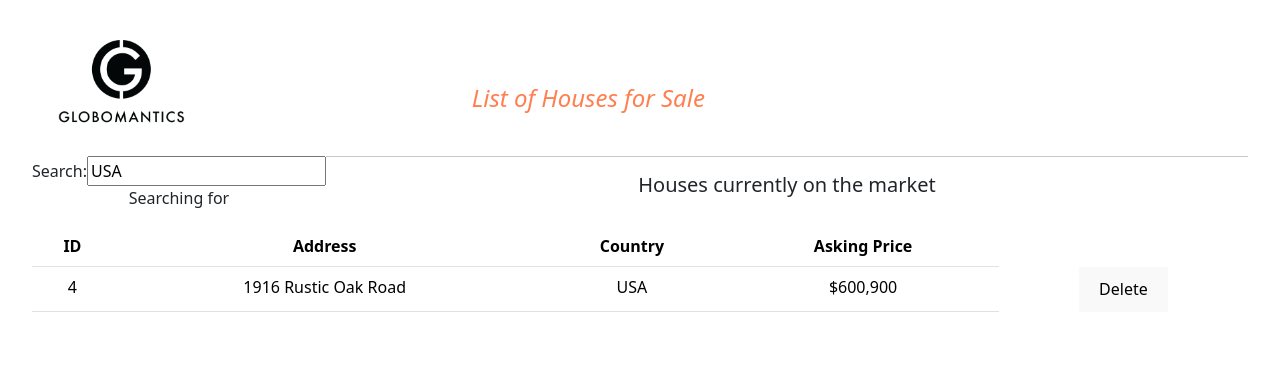
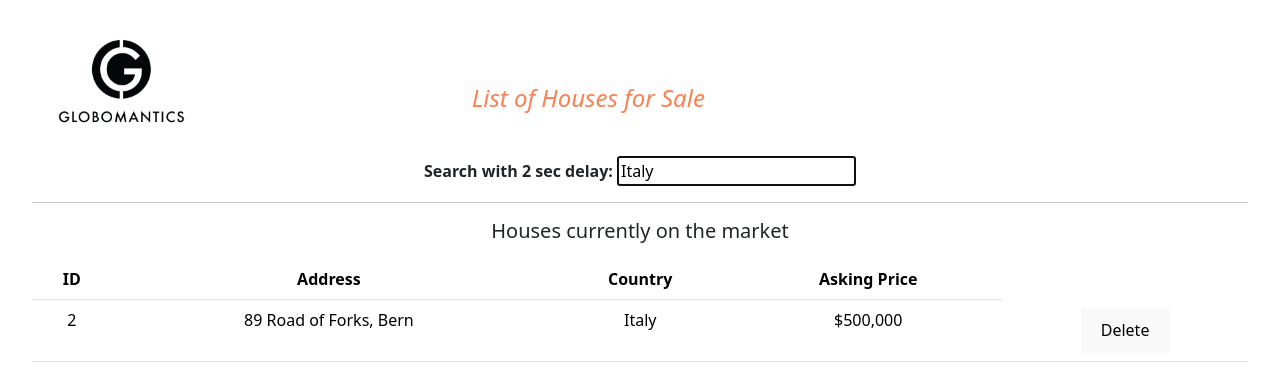
Before and after one commit to ctagayun/house-8-forsale-react-with-search-noadd-inline-delete, a React (Vite) app: page / in a window 1280 px wide. Shown: the top 374 px of the page. Built offline with nearby package versions, Linux system fonts and the light colour scheme.

Commit message:
Added comments

```diff
--- a/src/App.jsx
+++ b/src/App.jsx
@@ -152,17 +152,51 @@ const initialHouses = [
     },
   ];
 
+    /* Fetching data. We start off with a function that returns a
+     promise with data in its shorthand version once it resolves.
+     Even though the data should arrive asynchronously when we start the
+     application, it appears to arrive synchronously, because it's rendered
+     immediately. Let's change this by giving it a bit of a realistic delay.
+     When resolving the promise, delay it for 2 seconds:
+   */
+     const getAsyncHouses = () =>
+       new Promise((resolve) =>
+       setTimeout(
+         () => resolve({ data: { houses: initialHouses } }),
+         2000
+       )
+     );
+
+  /* The following  is a custom hook that will store the state in a
+     local storage. useStorageState which will keep the component's
+     state in sync with the browser's local storage.
+
+    This custom hook returns
+      1. state
+      2. and a state updater function
+    and accepts an initial state as argument.
+
+     This is the custom hook before it was refactored to make it generic:
+     const [searchTerm, setSearchTerm] = React.useState('');
+        1. searchTerm renamed to 'value'
+        2. setSearchTerm renamed to 'setValue'
+  */
     const useStorageState = (key, initialState) => {
       const [value, setValue] = React.useState(
-      localStorage.getItem(key) || initialState
+          localStorage.getItem('key') || initialState
       );
 
       React.useEffect(() => {
+        console.log('useEffect fired. Displaying value of dependency array ' + [ value, key]  );
           localStorage.setItem(key, value);
-    }, [value, key]);
+          },
+          [value, key]   //Dependency array
+          ); //EOF useEffect
 
+      //the returned values are returned as an array.
       return [value, setValue];
-  };
+
+    } //EOF create custom hook
 
 const App = () => {
 
@@ -171,70 +205,72 @@ const App = () => {
      title: 'Houses for Sale',
    };
 
-   //1. Stuff related Search component state
-   const [stateOfSearchComponent, setSearchTerm] = useStorageState(
-    'search',
-    'USA'
+  /* Call custom useStorageState hook to assign value to searchTerm,
+     setSearchTerm */
+  const [stateOfSearchComponent, setSearchTerm] =  useStorageState (
+    'search', //key
+    'Italy',  //Initial state
     );
+  console.log('Value assigned to search term is = ' + stateOfSearchComponent);
+  console.log('Value assigned tosetSearchTerm is = ' + setSearchTerm);
 
-  //2. Stuff related Search component state
-  //We'll use React's useEffect Hook to trigger the desired
-  //side-effect each time the stateOfSearchComponent changes.
-  //The DESIRED side-effect is to store the state it in the localstorage
+  /* Step 1: Since we haven't fetch the data yet, initialized the
+    state with empty array and simulate fetching these stories async. */
+    const [houses, setHouses] = React.useState([]);
+
+  /*Step 2: Add a new useEffect and call the function and resolve the
+   returned promise */
     React.useEffect(() => {
-      localStorage.setItem('search', stateOfSearchComponent);
-    }, [stateOfSearchComponent]);
+      //remember the first parameter to useEffect is a function
+      getAsyncHouses().then(result => {
+         setHouses(result.data.houses);
+      });
+    }, []); //remember second parameter is a dependency array
 
-  //3. Stuff related Search component state
-  const searchHandler = (event) => {
-    setSearchTerm(event.target.value); //tell the state updater function  to update the stateOfSearchComponent.
-       localStorage.setItem('search', event.target.value);
+  /* Next we write event handler which removes an item from HouseList
+      Select the record from the state called 'houses' based on the filter
+      Here, the JavaScript array's built-in filter method creates
+      a new filtered array called 'house'.
 
-     console.log('B - Value of data passed to parent component named App via ' +
-         'Callback Handler is = ' + event.target.value);
-      };
+      The filter() method takes a function as an argument,
+    which accesses each item in the array and returns /
+    true or false. If the function returns true, meaning the condition is
+    met, the item stays in the newly created array; if the function
+    returns false, it's removed from the filtered array.
 
-   //4. Stuff related Search component state
-   //   Select the record from the list based on the filter.
-   //Here, the JavaScript array's built-in filter method is used
-   //to create a new filtered array. The filter() method takes a function
-   //as an argument, which accesses each item in the array and returns /
-   //true or false. If the function returns true, meaning the condition is
-   //met, the item stays in the newly created array; if the function
-   //returns false, it's removed from the filtered array.
-   const searchedHouses = initialHouses.filter((house) =>
-      house.country.toLowerCase().includes(stateOfSearchComponent.toLowerCase())
-     );
-
-    //1. Stuff related to enabling deleting record from the "initialHouses"
-    //Next make the array "initialHouses" stateful so that we can delete stuff
-    //To gain control over the list "initialHouses", make it stateful
-    //by using it as initial state in React's useState Hook. The
-    //returned values from the array are the:
-    //    1. current state (houses)
-    //    2. and the state updater function (setStories):
-
-    const [houses, setHouses] = React.useState(initialHouses);
-
-    //2. Handler for the deleting record. It is used in the HouseRow component.
-    //components
-    //The argument to this handler is "item" to be deleted. This handler
-    //returns "newHouses" are then set as new state.
+      Pass this handler to List component when instantiating the component
+    */
       const handleRemoveHouse = (item) => {
         const newHouses = houses.filter(
          (house) => item.objectID !== house.objectID
       );
-      setHouses(newHouses);   //Set "newHouses" as new state
-      const myNewHouses = JSON.stringify(newHouses);
-      console.log("The newHouses state is = " + myNewHouses );
+      //updater function updates the stateful variable
+      //called 'stories'. Since the state has changed
+      //(e.g an item was deleted), the App, List, Item
+      //components will re-render
+      setHouses(newHouses);
+    }
+
+    const handleSearch = (event) => {
+      setSearchTerm(event.target.value);
     };
+
+    const searchedHouses = houses.filter((house) =>
+      house.country.toLowerCase().includes(stateOfSearchComponent.toLowerCase())
+  );
 
   return (
     <>
      <Header  headerText={welcome} />
 
-     <Search searchState={stateOfSearchComponent} onSearchHandler={searchHandler}/>
-
+     <Search
+       id="search"
+       value={stateOfSearchComponent}
+       isFocused //pass imperatively a dedicated  prop. isFocused as an attribute is equivalent to isFocused={true}
+       onInputChange={handleSearch}
+      >
+       <strong>Search with 2 sec delay:</strong>
+      </Search>
      <hr/>
      <HouseList list={searchedHouses} onRemoveItem={handleRemoveHouse}/>
     </>
--- a/src/house/houserow.jsx
+++ b/src/house/houserow.jsx
@@ -10,12 +10,15 @@ const HouseRow = ({house, onRemoveItem }) => (
      <td>{house.address}</td>
      <td>{house.country}</td>
      <td>{currencyFormatter.format(house.price)}</td>
+     <td>
      <span>
       <button type="button" onClick={() => onRemoveItem(house)}>
         Delete
       </button>
     </span>
-  </tr>
+     </td>
+    </tr>
+
 );
 
 export default HouseRow;
--- a/src/house/search.jsx
+++ b/src/house/search.jsx
@@ -19,35 +19,36 @@ import HouseRow from './houserow';
   //in App component. The useState for this component is defined in App as well.
   //It looks like this:
   // const [searchTerm, setSearchTerm] = React.useState('');
-  const Search = (props) => {
+  const Search = ({
+    id,
+    value,          //this prop was assigned {stateOfSearchComponent}
+    type = 'text',
+    onInputChange, //this prop was assigned {handleSearch} the callback
+    isFocused,
+    children,
+   }) => {
+     const inputRef = React.useRef();
 
-    console.log('Search box is rendered. When you start typing on the search box' +
-      ' only this component will render. App component will no longer render.')
+     React.useEffect(() => {
+       if (isFocused && inputRef.current) {
+         inputRef.current.focus();
+       }
+     }, [isFocused]);
 
-    //Note:
-    //   1. onChange={props.onSearch} now has the value "searchHandler"
-    //because it was passed as props and assigned to an HTML attribute
-    //called "onSearch" when Search component was instantiated in App
-    //
-    //   2. Here we added a "value" attribute instead of giving the
-    //html element the freedom of keeping track of its internal state.
-    //Instead React uses state by leveraging the "value" attribute.
-    //Whenever the HTML element emits change event the new value
-    //is written to React states and re-renders the component. Then
-    //the HTML element uses the recent state as value again.
-    return(
-    <div className="float-start ">
-        <label htmlFor="search">Search:</label>
-        <input id="search"
-        value={props.searchState}
-        type="text"
-        onChange={props.onSearchHandler}/>
-        <p>
-          Searching for <strong>{props.search}</strong>
-         </p>
-     </div>
-    )
-  };
+     return (
+       <>
+         <label htmlFor={id}>{children}</label>
+         &nbsp;
+         <input
+           ref={inputRef}
+           id={id}
+           type={type}
+           value={value}
+           onChange={onInputChange}
+         />
+       </>
+     );
+ };
 
 
 export default Search;
```
Lines whose indentation alone changed are shown as unchanged.
